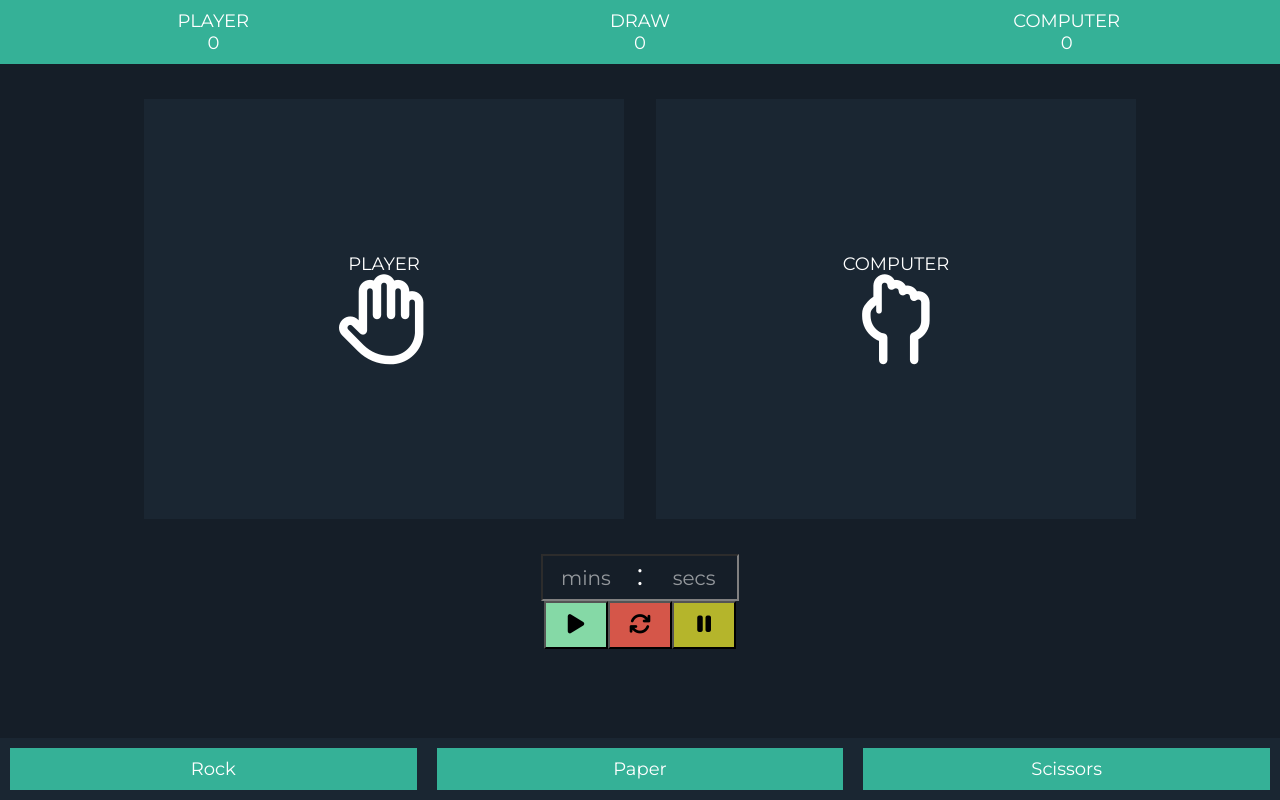
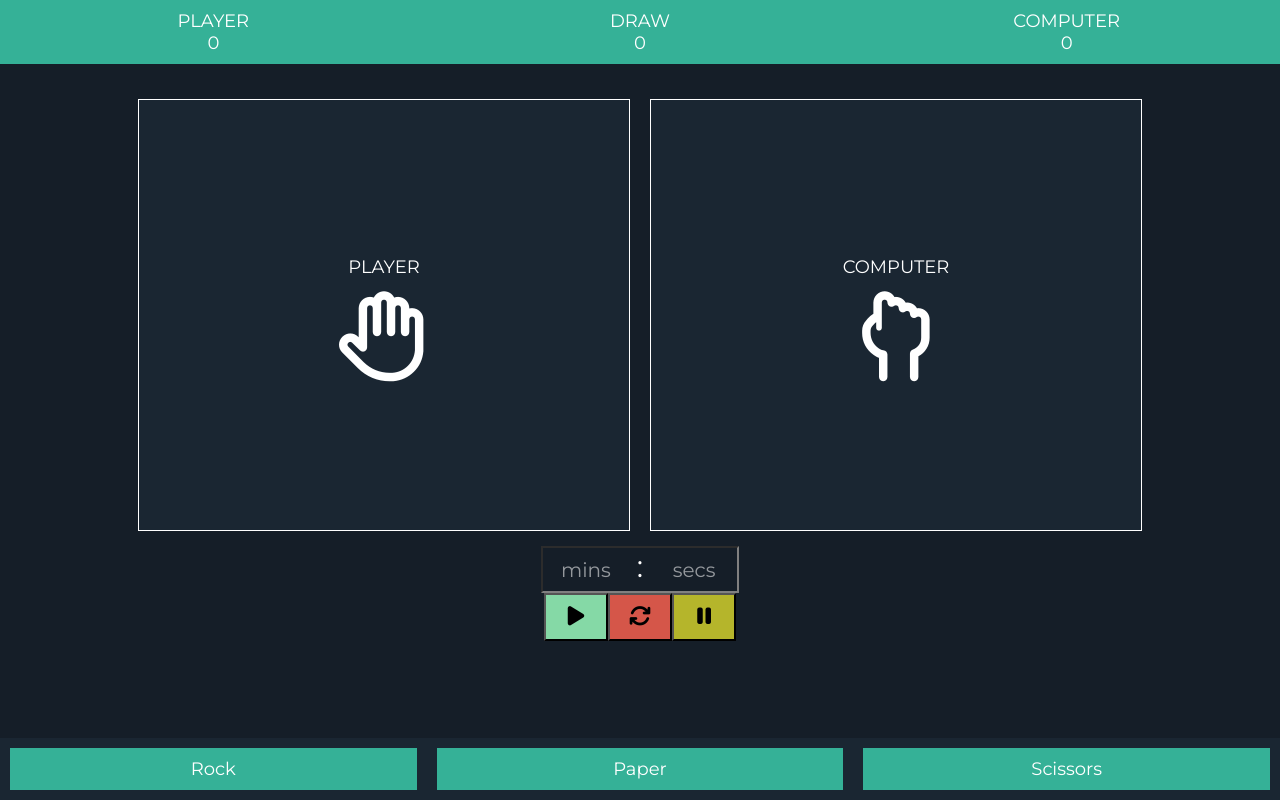
Before and after one commit to jcampuza/rps, a website: page index.html in a window 1280 px wide. Drawn offline with Linux system fonts and the light colour scheme.

Commit message:
Fixing up responsiveness on smallest screen

```diff
--- a/scss/styles.scss
+++ b/scss/styles.scss
@@ -9,14 +9,13 @@ body {
 	font-size: 18px;
 	font-family: Montserrat, 'Arial';
 	color: white;
-
 }
 
 .scoreboard {
 	width: 100%;
 	background-color: $secondary;
 	display: flex;
-	margin-bottom: 10%;
+	margin-bottom: 15px;
 
 	.score {
 		display: inline-block;
@@ -32,14 +31,16 @@ body {
 	margin: 0 auto;
 	width: 80%;
 	text-align: center;
-	height: 75vh;
+	/*height: 75vh;*/
 
 	.player {
 		background-color: $secondary;
 		height: 150px;
+		line-height: 50px;
+		border: 1px solid white;
 		margin: 0;
-		margin-bottom: 15px;
-		padding: 10px;
+		margin-bottom: 10px;
+		padding: 15px;
 	}
 }
 
@@ -178,13 +179,18 @@ input[type=number] {
 	.game {
 		.player {
 			height: 115px;
+			line-height: 30px;
 		}
 	}
 }
 
 @media only screen and (min-width: 480px) {
+	.scoreboard {
+		margin-bottom: 10%;
+	}
+
 	.game {
-		height: 75vh;
+		/*height: 70vh;*/
 		.player {
 			height: 300px;
 			display: flex;
@@ -206,7 +212,7 @@ input[type=number] {
 		.player {
 			width: 45%;
 			height: 400px;
-			margin: 0 auto;
+			margin: 0 auto 15px;
 			order: 1;
 			&:last-of-type {
 				order: 0;
```
Also changed, not shown: css/styles.css.
